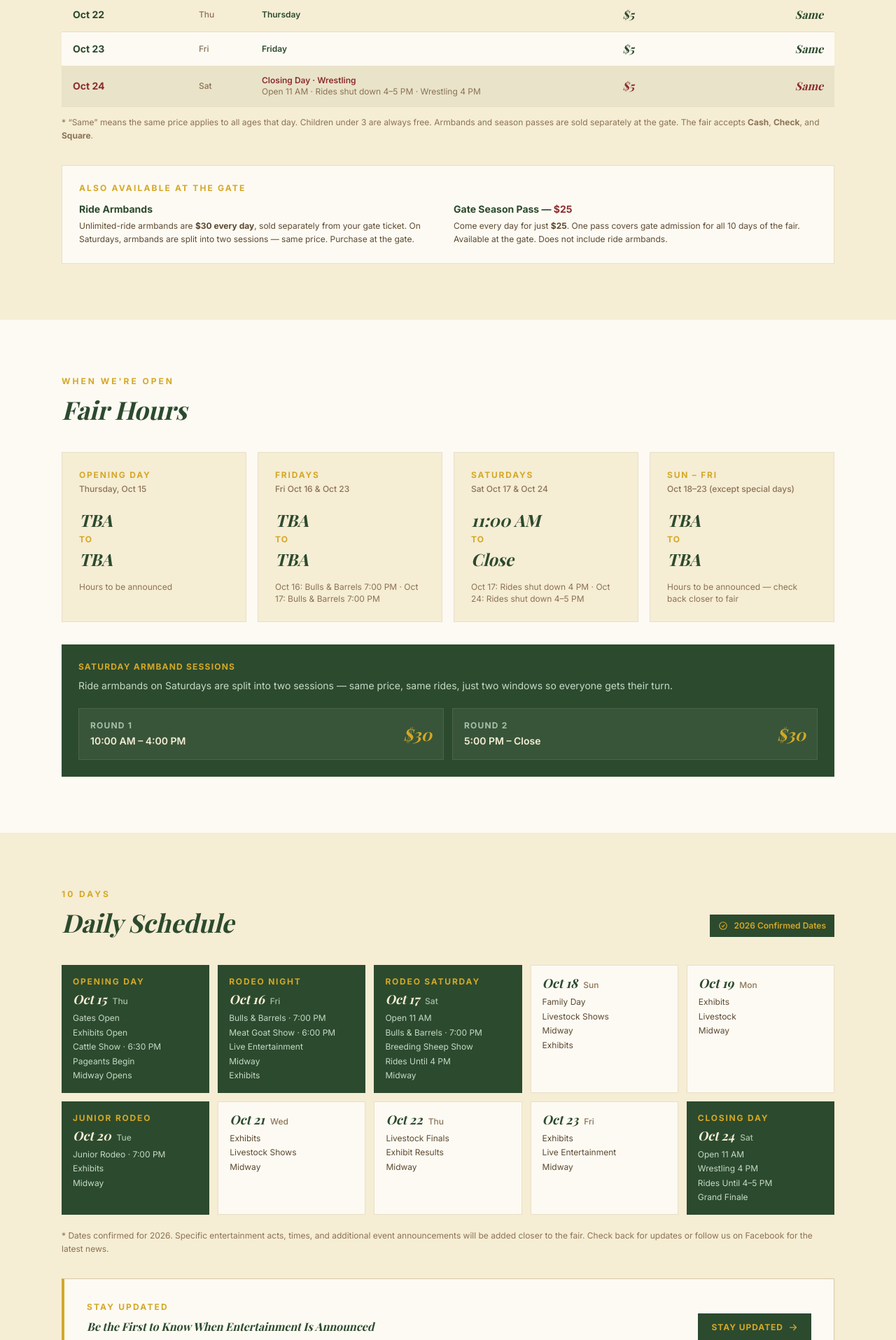
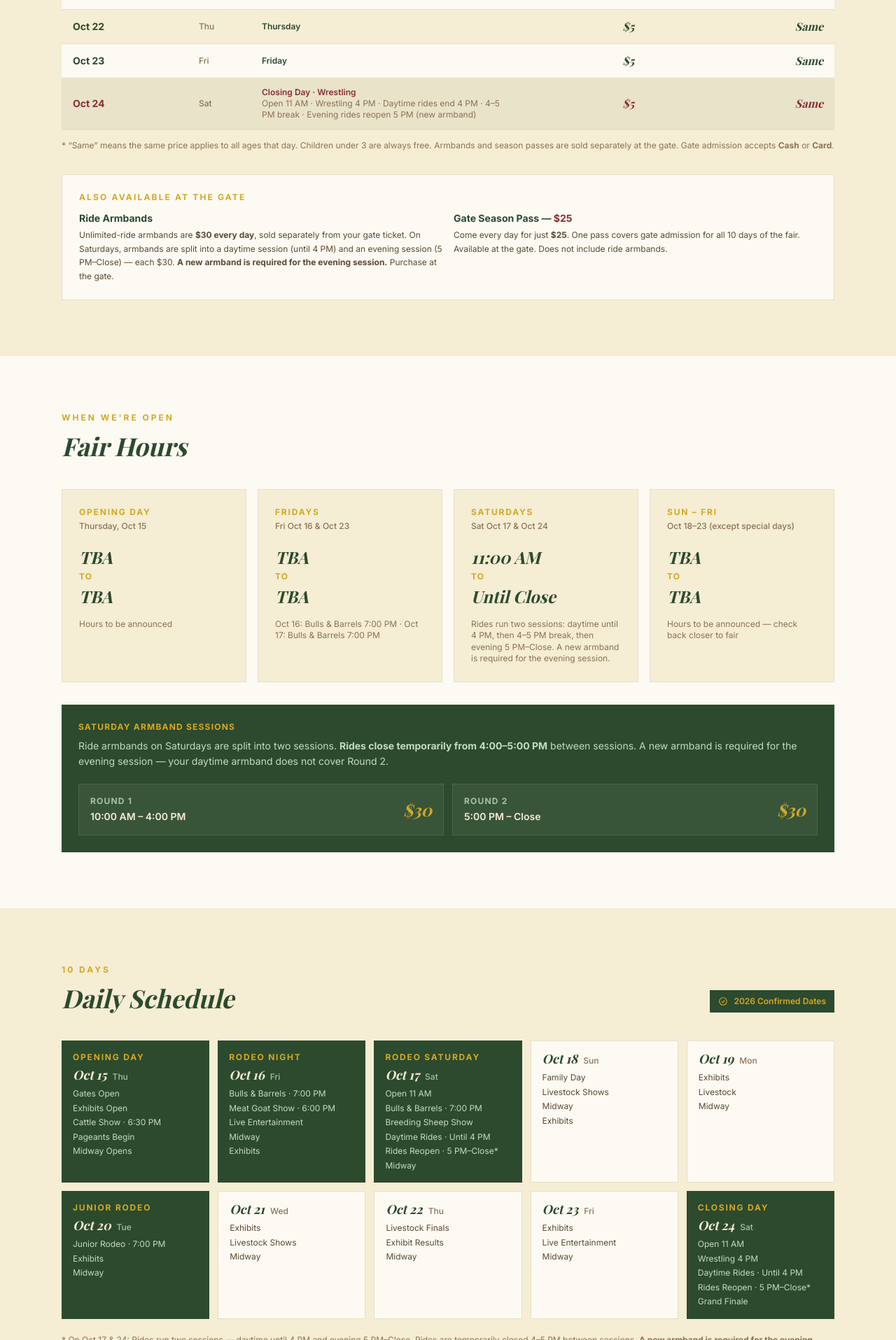
Before and after one commit to arenasmanagement/wtsf-website, a Next.js app: page /fair-info in a window 1280 px wide. Shown: the part 1485-3400 px from the top of the page at 70% size. Built offline with nearby package versions, Linux system fonts and the light colour scheme.

Commit message:
Revise fair schedule details and armband information
Updated notes and event details for fair schedule, including changes to ride sessions and armband requirements.

```diff
--- a/app/fair-info/page.tsx
+++ b/app/fair-info/page.tsx
@@ -52,7 +52,7 @@ const dailyPricing = [
     adults: "$15",
     youth: "$10",
     allAges: false,
-    note: "Rides shut down 4 PM · Open 11 AM",
+    note: "Open 11 AM · Daytime rides end 4 PM · 4–5 PM break · Evening rides reopen 5 PM (new armband)",
     isSpecial: true,
   },
   {
@@ -122,7 +122,7 @@ const dailyPricing = [
     adults: "$5",
     youth: "$5",
     allAges: true,
-    note: "Open 11 AM · Rides shut down 4–5 PM · Wrestling 4 PM",
+    note: "Open 11 AM · Wrestling 4 PM · Daytime rides end 4 PM · 4–5 PM break · Evening rides reopen 5 PM (new armband)",
     isSpecial: true,
   },
 ];
@@ -146,8 +146,8 @@ const hoursData = [
     dayType: "Saturdays",
     days: "Sat Oct 17 & Oct 24",
     open: "11:00 AM",
-    close: "Close",
-    note: "Oct 17: Rides shut down 4 PM · Oct 24: Rides shut down 4–5 PM",
+    close: "Until Close",
+    note: "Rides run two sessions: daytime until 4 PM, then 4–5 PM break, then evening 5 PM–Close. A new armband is required for the evening session.",
   },
   {
     dayType: "Sun – Fri",
@@ -178,7 +178,8 @@ const scheduleData = [
     date: "Oct 17",
     day: "Sat",
     tag: "Rodeo Saturday",
-    events: ["Open 11 AM", "Bulls & Barrels · 7:00 PM", "Breeding Sheep Show", "Rides Until 4 PM", "Midway"],
+    events: ["Open 11 AM", "Bulls & Barrels · 7:00 PM", "Breeding Sheep Show", "Daytime Rides · Until 4 PM",
+    "Rides Reopen · 5 PM–Close*", "Midway"],
     isSpecial: true,
   },
   {
@@ -227,7 +228,8 @@ const scheduleData = [
     date: "Oct 24",
     day: "Sat",
     tag: "Closing Day",
-    events: ["Open 11 AM", "Wrestling 4 PM", "Rides Until 4–5 PM", "Grand Finale"],
+    events: ["Open 11 AM", "Wrestling 4 PM", "Daytime Rides · Until 4 PM",
+    "Rides Reopen · 5 PM–Close*", "Grand Finale"],
     isSpecial: true,
   },
 ];
@@ -483,7 +485,7 @@ export default function FairInfoPage() {
             <p className="text-xs mt-3 leading-relaxed" style={{ color: "#8B7355" }}>
               * &ldquo;Same&rdquo; means the same price applies to all ages that day. Children under 3 are always free.
               Armbands and season passes are sold separately at the gate.
-              The fair accepts <strong>Cash</strong>, <strong>Check</strong>, and <strong>Square</strong>.
+              Gate admission accepts <strong>Cash</strong> or <strong>Card</strong>.
             </p>
           </div>
 
@@ -502,8 +504,7 @@ export default function FairInfoPage() {
               <div>
                 <p className="text-sm font-bold mb-1" style={{ color: "#2C4A2E" }}>Ride Armbands</p>
                 <p className="text-xs leading-relaxed" style={{ color: "#5C4A32" }}>
-                  Unlimited-ride armbands are <strong>$30 every day</strong>, sold separately from your gate ticket.
-                  On Saturdays, armbands are split into two sessions — same price. Purchase at the gate.
+                  Unlimited-ride armbands are <strong>$30 every day</strong>, sold separately from your gate ticket. On Saturdays, armbands are split into a daytime session (until 4 PM) and an evening session (5 PM–Close) — each $30. <strong>A new armband is required for the evening session.</strong> Purchase at the gate.
                 </p>
               </div>
               <div>
@@ -615,13 +616,12 @@ export default function FairInfoPage() {
               className="text-sm leading-relaxed mb-5"
               style={{ color: "#C5D9C6" }}
             >
-              Ride armbands on Saturdays are split into two sessions — same
-              price, same rides, just two windows so everyone gets their turn.
+              Ride armbands on Saturdays are split into two sessions. <strong>Rides close temporarily from 4:00–5:00 PM</strong> between sessions. A new armband is required for the evening session — your daytime armband does not cover Round 2.
             </p>
             <div className="grid grid-cols-1 sm:grid-cols-2 gap-3">
               {[
                 { session: "Round 1", time: "10:00 AM – 4:00 PM", price: "$30" },
-                { session: "Round 2", time: "5:00 PM – Close", price: "$30" },
+                { session: "Round 2", time: "5:00 PM – Close", price: "$30", note: "New armband required" },
               ].map((s) => (
                 <div
                   key={s.session}
@@ -762,9 +762,8 @@ export default function FairInfoPage() {
             className="text-xs mt-5 leading-relaxed"
             style={{ color: "#8B7355" }}
           >
-            * Dates confirmed for 2026. Specific entertainment acts, times, and
-            additional event announcements will be added closer to the fair.
-            Check back for updates or follow us on Facebook for the latest news.
+            * On Oct 17 &amp; 24: Rides run two sessions — daytime until 4 PM and evening 5 PM–Close. Rides are temporarily closed 4–5 PM between sessions. <strong>A new armband is required for the evening session.</strong>
+            Dates confirmed for 2026. Specific entertainment acts, times, and additional event announcements will be added closer to the fair. Check back for updates or follow us on Facebook for the latest news.
           </p>
 
           <div className="mt-8">
```
